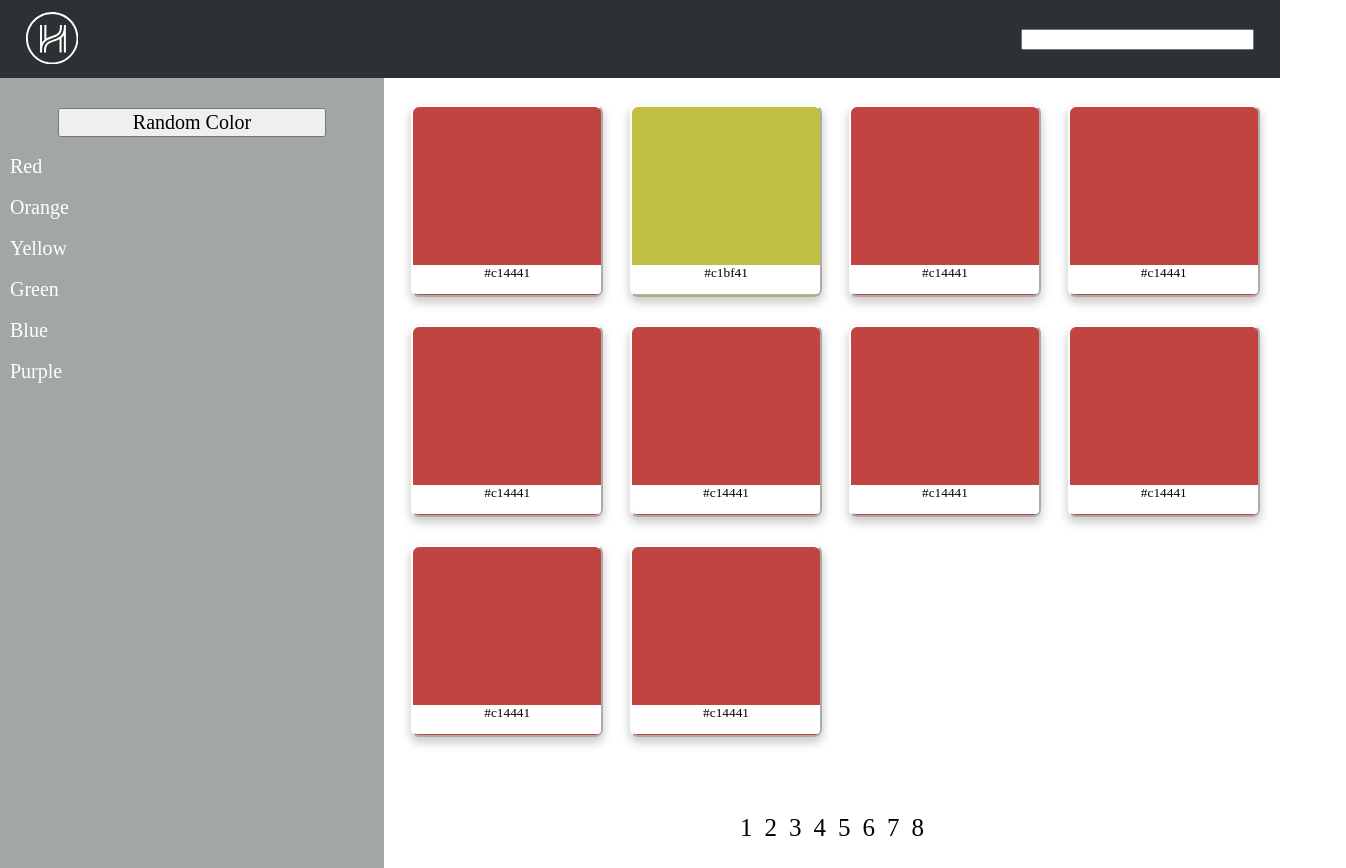
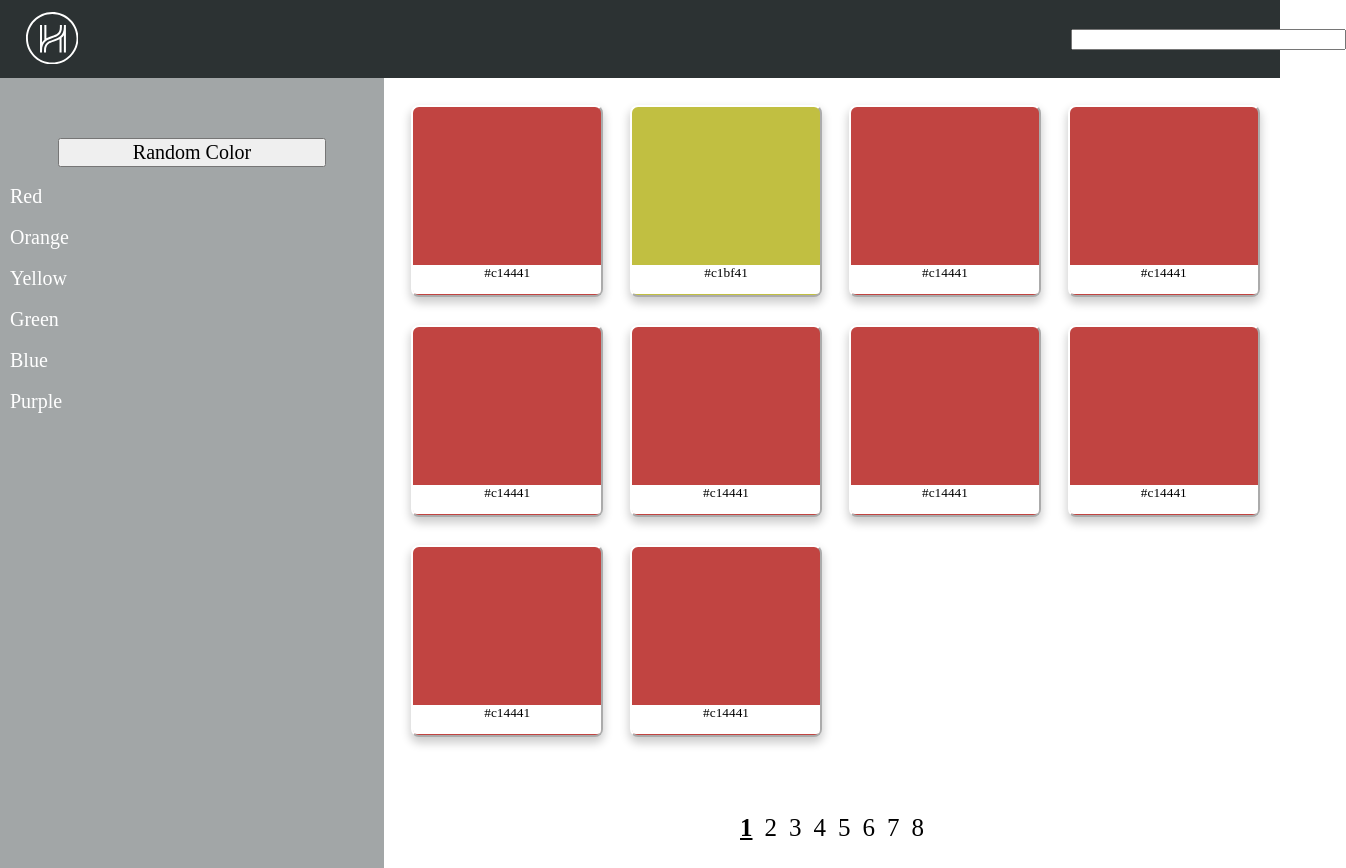
Before and after one commit to adithya-somasundaram/helpful-human, a React (Create React App) app: page / in a window 1280 px wide. Shown: the top 868 px of the page, 1346 px wide, since content can reach past the window. Before the commit the page ends 843 px from the top, so only its background shows below. Built offline with nearby package versions, Linux system fonts and the light colour scheme.

Commit message:
reorganized

```diff
--- a/src/components/DetailView.js
+++ b/src/components/DetailView.js
@@ -4,57 +4,32 @@ import { Link } from "react-router-dom";
 import '../style/DetailView.css'
 
 function DetailView(props) {
-    const test = {
+    console.log(props)
+
+    const page = {
         marginLeft: "35%"
     }
 
     const cur = {
         backgroundColor : props.location.state.color,
-        // border : 'none',
         position : 'relative',
         borderRadius : '8px',
         borderColor : 'white',
-        boxShadow: '0 8px 16px 0 rgba(0,0,0,0.2), 0 6px 20px 0 rgba(0,0,0,0.19)'
-    }
-
-    const t = {
-        backgroundColor : 'white',
-        position : 'absolute',
-        width : '55vw',
-        height : '5vw',
-        marginTop : '22.3vw',
-        marginLeft : '-27.3vw',
-        maxWidth : '100%',
-        maxHeight : '20%',
-        borderRadius : '0 0 4px 4px'
-    }
-
-    const r = {
-        position: 'relative',
-        display: 'flex',
-        justifyContent: 'center'
-    }
-
-    const z = {
-        width: '150px',
-        height : '50px',
-        backgroundColor : 'white',
-        borderRadius:'8px'
+        boxShadow: '0 5px 10px 1px rgba(0,0,0,0.2)'
     }
 
     return (
-        <div style={test}>
-            <h1></h1>
-            <div style={r}>
+        <div style={page}>
+            <div className="centered">
                 <button style={cur} className="current-button">
-                    <span style={t}>{props.location.state.color}</span>
+                    <span className="current-label">{props.location.state.color}</span>
                 </button>
             </div>
             <br/>
             <br/>
-            <div style={r}>
-                <Link to="/">
-                    <button style = {z}>Clear</button>
+            <div className="centered">
+                <Link to={{pathname:"/", state:{test:props.location.state.prev}}}>
+                    <button className="clear-button">Clear</button>
                 </Link>
             </div>
         </div>
--- a/src/components/Header.js
+++ b/src/components/Header.js
@@ -6,10 +6,6 @@ import '../style/Header.css'
 import Logo from '../logo-symbol.svg'
 
 function Header() {
-    const input_style = {
-        paddingLeft : '50px'
-    }
-
     return (
         <nav className="header-out">
             <ul className="header-in">
@@ -17,7 +13,7 @@ function Header() {
                     <img src={Logo} alt="logo"/>
                 </Link>
                 <div className="right">
-                    <input style={input_style}/>
+                    <input className="input-style"/>
                 </div>
             </ul>
         </nav>
--- a/src/components/ListView.js
+++ b/src/components/ListView.js
@@ -13,23 +13,21 @@ class ListView extends Component {
             current: 0,
             pages: [],
             color_objs: [[]],
-            prev : 1,
-            test: {
-                outline:'none',
-                border:'none',
-                backgroundColor : 'white',
-                fontSize : '25px',
-                fontWeight : 'normal',
-                textDecoration : 'none'
-            }
+            prev: 1,
         }
     }
 
     componentDidMount() {
+        if (this.props.location.state !== undefined) {
+            console.log(this.props.location.state.test)
+        }
+
+
         var temp = []
         var temp2 = []
         colors.data.map((block) => {
-            temp.push(<button id={block.id} style={this.state.test} onClick={() => {
+            if (block.id == 1) {
+                temp.push(<button id={block.id} className="bottom-selected" onClick={() => {
                     document.getElementById(block.id).style.fontWeight = 'bold'
                     document.getElementById(this.state.prev).style.fontWeight = 'normal'
                     document.getElementById(block.id).style.textDecoration = 'underline'
@@ -37,34 +35,37 @@ class ListView extends Component {
 
                     this.setState({
                         current: block.id - 1,
-                    prev : block.id
+                        prev: block.id
                     })
                 }
                 }>{block.id}</button>)
+            } else {
+                temp.push(<button id={block.id} className="bottom-button" onClick={() => {
+                    document.getElementById(block.id).style.fontWeight = 'bold'
+                    document.getElementById(this.state.prev).style.fontWeight = 'normal'
+                    document.getElementById(block.id).style.textDecoration = 'underline'
+                    document.getElementById(this.state.prev).style.textDecoration = 'none'
+
+                    this.setState({
+                        current: block.id - 1,
+                        prev: block.id
+                    })
+                }
+                }>{block.id}</button>)
+            }
+
             var temp3 = []
             block.colors.map((current) => {
                 var cur = {
-                    backgroundColor : current,
-                    // border : 'none',
-                    position : 'relative',
-                    borderRadius : '8px',
-                    borderColor : 'white',
+                    backgroundColor: current,
+                    position: 'relative',
+                    borderRadius: '8px',
+                    borderColor: 'white',
                     boxShadow: '0 5px 10px 1px rgba(0,0,0,0.2)'
                 }
-                var t = {
-                    backgroundColor : 'white',
-                    position : 'absolute',
-                    width : '15vw',
-                    height : '2.3vw',
-                    marginTop : '5vw',
-                    marginLeft : '-7.32vw',
-                    maxWidth : '100%',
-                    maxHeight : '20%',
-                    borderRadius : '0 0 4px 4px'
-                }
-                temp3.push(<Link to={{ pathname: "/detail-view", state:{color:current} }}>
+                temp3.push(<Link to={{ pathname: "/detail-view", state: { color: current, prev: this.state.current } }}>
                     <button style={cur} className="color-button">
-                        <span style={t}>{current}</span>
+                        <span className="label-style">{current}</span>
 
                     </button>
                 </Link>)
--- a/src/components/Sidebar.js
+++ b/src/components/Sidebar.js
@@ -1,13 +1,38 @@
 import React, { Component } from 'react';
 import { Link } from "react-router-dom";
+import * as colors from '../db.json'
 
 import '../style/Sidebar.css'
 
 class Sidebar extends Component {
+
+    constructor(props){
+        super(props)
+
+        this.state = {
+            rand : ""
+        }
+    }
+
+    componentDidMount(){
+        // generate random color for random color button
+        this.generateRand()
+    }
+
+    generateRand(){
+        var block = Math.floor(Math.random() * colors.data.length)
+        var col = Math.floor(Math.random() * colors.data[block].colors.length)
+        this.setState({
+            rand : colors.data[block].colors[col]
+        })
+    }
+
     render() {
         return (
             <div className="bar">
-                <button className="rand-button" onClick={() => { console.log('ok') }}>Random Color</button>
+                <Link to={{ pathname: "/detail-view", state:{color:this.state.rand} }} >
+                    <button className="rand-button" onClick={() => { this.generateRand() }}>Random Color</button>
+                </Link>
                 <br />
                 <br />
                 <Link className="color-link" to='/detail-view'>
--- a/src/style/DetailView.css
+++ b/src/style/DetailView.css
@@ -1,6 +1,30 @@
 .current-button {
-    width: 55vw;
-    height: 55vw;
-    margin-left: 3%;
+    width: 40vw;
+    height: 40vw;
     margin-top : 3%;
 }
+
+.clear-button {
+    width: 150px;
+    height : 50px;
+    background-color : white;
+    border-radius:8px;
+}
+
+.centered {
+    position: relative;
+    display: flex;
+    justify-content : center;
+}
+
+.current-label{
+    background-color : white;
+    position : absolute;
+    width : 40vw;
+    height : 5vw;
+    margin-top : 14.8vw;
+    margin-left : -19.8vw;
+    max-width : 100%;
+    max-height : 20%;
+    border-radius : 0 0 4px 4px;
+}
--- a/src/style/Header.css
+++ b/src/style/Header.css
@@ -29,3 +29,7 @@ ul {
     padding: 10px;
     margin-top: 2px
 }
+
+.input-style {
+    padding-left: 50%
+}
--- a/src/style/ListView.css
+++ b/src/style/ListView.css
@@ -20,3 +20,33 @@
     display: flex;
     justify-content: center;
 }
+
+.bottom-button {
+    outline: none;
+    border: none;
+    background-color : white;
+    font-size : 25px;
+    font-weight : normal;
+    text-decoration : none;
+}
+
+.bottom-selected {
+    outline: none;
+    border: none;
+    background-color : white;
+    font-size : 25px;
+    font-weight : bold;
+    text-decoration : underline;
+}
+
+.label-style {
+    background-color : white;
+    position : absolute;
+    width : 15vw;
+    height : 2.3vw;
+    margin-top : 5vw;
+    margin-left : -7.32vw;
+    max-width : 100%;
+    max-height : 20%;
+    border-radius : 0 0 4px 4px;
+}
--- a/src/style/Sidebar.css
+++ b/src/style/Sidebar.css
@@ -2,7 +2,8 @@
     height: 100%;
     width: 30%;
     background-color: #a2a6a7;
-    position: fixed;
+    position: absolute;
+    padding-top: 30px;
 }
 
 .rand-button {
```
Lines whose indentation alone changed are shown as unchanged.
